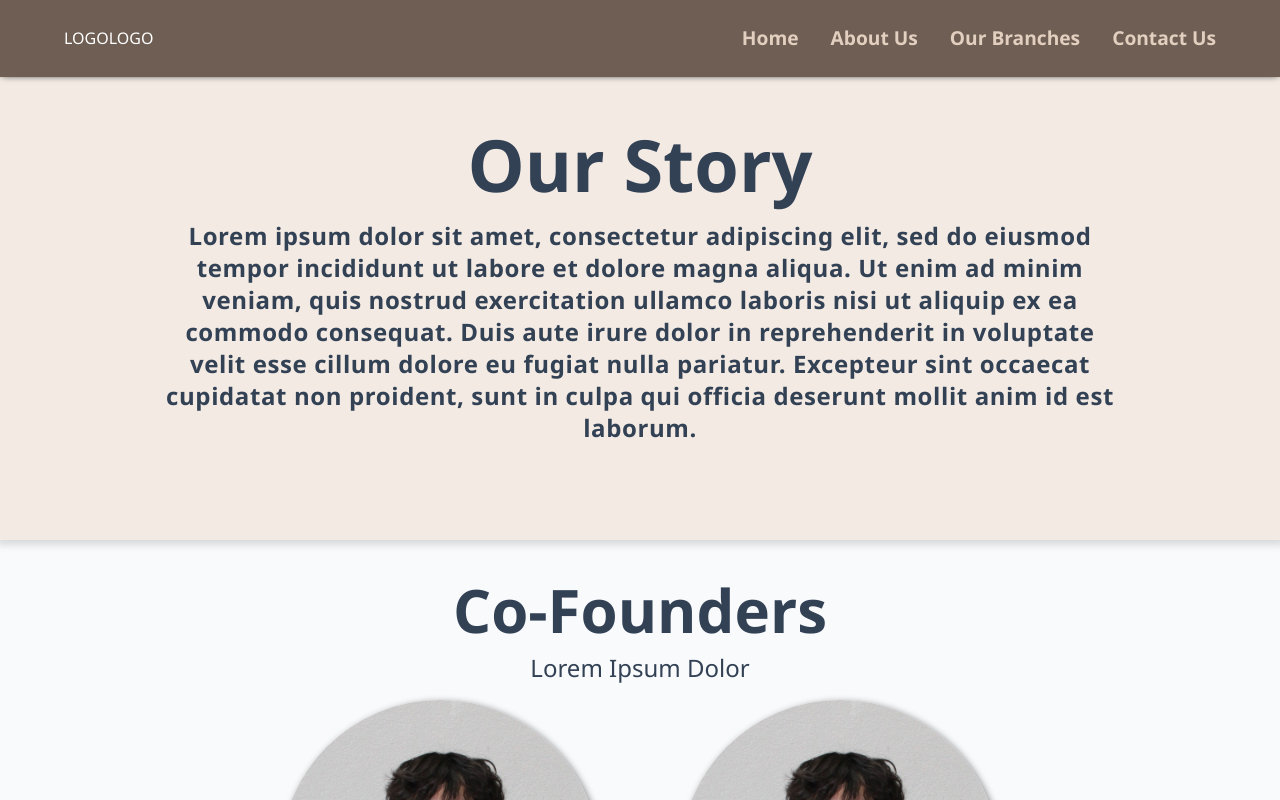
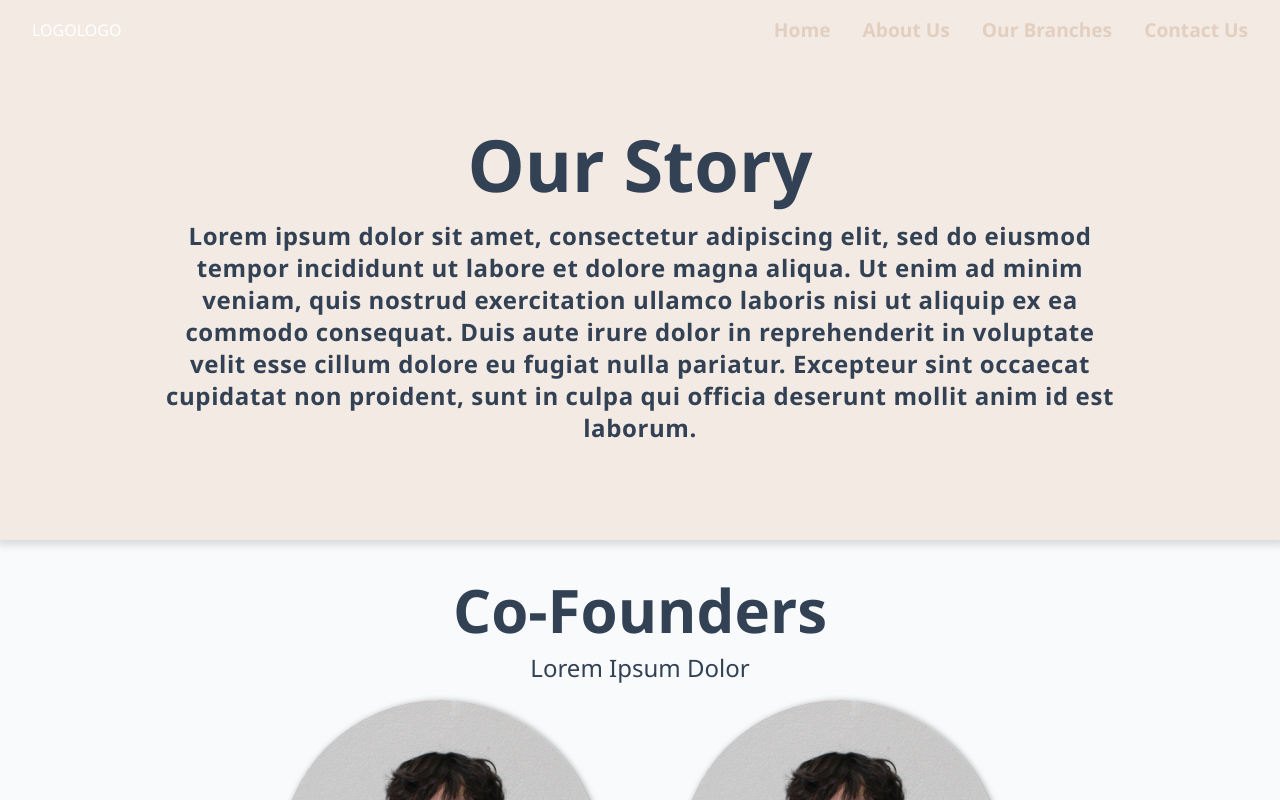
Before and after one commit to don-bi/senior-companion, a Next.js app: page /about in a window 1280 px wide. Shown: the top 800 px of the page. Built offline with nearby package versions, Linux system fonts and the light colour scheme.

Commit message:
real fix?

```diff
--- a/components/header/header.tsx
+++ b/components/header/header.tsx
@@ -23,14 +23,14 @@ export default function Header({scroll}: {scroll: boolean}) {
             }
             );
         }
-    }, [])
+    }, [scroll])
 
     const [hamburgerShow, setHamburgerShow] = useState("");
 
 
     return (
     <div>
-        <header className={`${styles.header} ${scroll ? "" : styles.scrolled}`}>
+        <header className={`${styles.header} ${scroll && styles.scrolled}`}>
             <Link href={"/"}>
                 <div className="text-white">LOGOLOGO</div>
             </Link>
```
